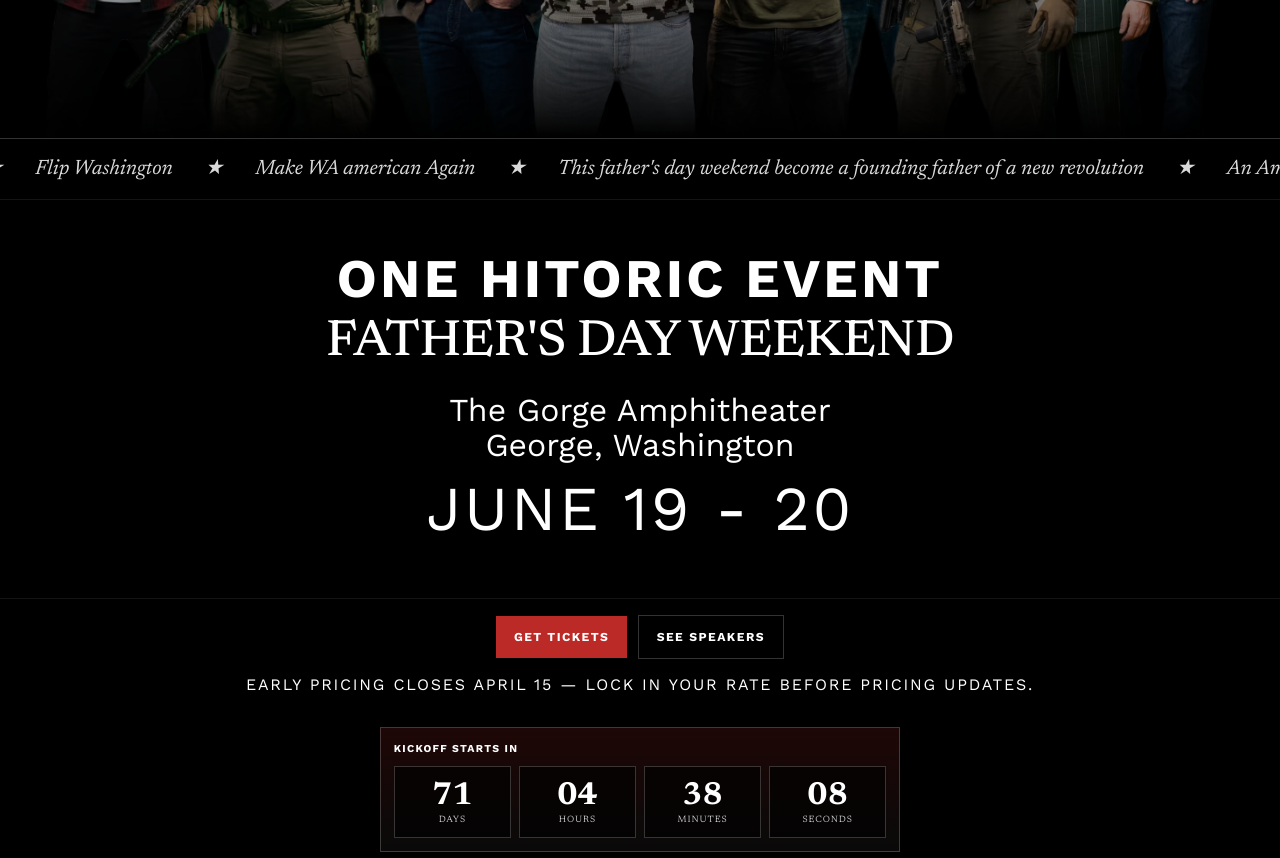
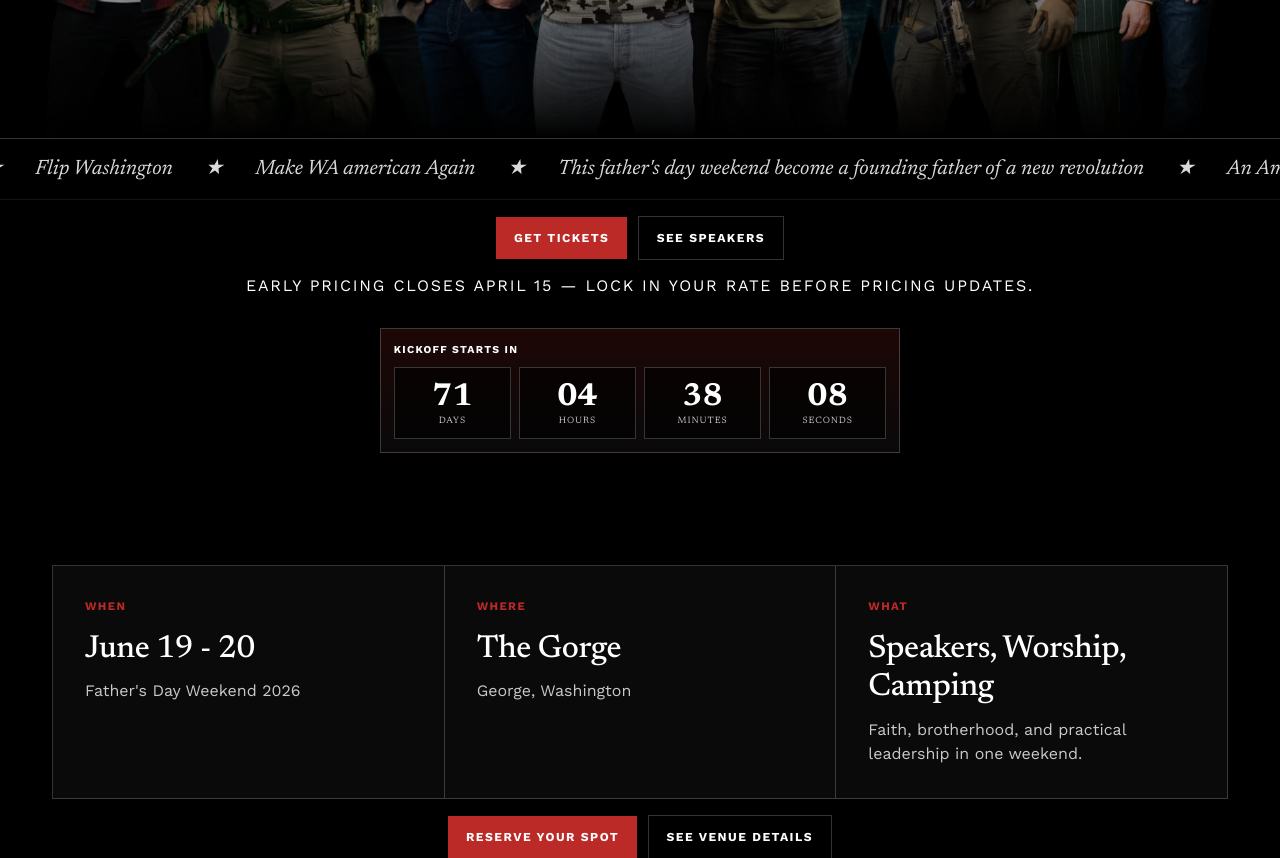
Before and after one commit to tylerthibault/freedomcon, a Flask app: page / in a window 1280 px wide. Shown: the part 809-1667 px from the top of the page. Run offline with Flask 3, Linux system fonts and the light colour scheme; some libraries are stand-ins or nearby versions.

Commit message:
update the hero

```diff
--- a/src/templates/public/landing/index.html
+++ b/src/templates/public/landing/index.html
@@ -1160,7 +1160,7 @@
             </div>
         </div> -->
         <div class="landing12-hero-media">
-            <img class="landing12-hero-title-image" src="{{ url_for('static', filename='img/Title.png') }}" alt="Rise of the Statesman title">
+            <img class="landing12-hero-title-image" src="{{ url_for('static', filename='img/title.png') }}" alt="Rise of the Statesman title">
             <img class="landing12-hero-lineup-image" src="{{ url_for('static', filename='img/TheGuysFadeFeet.avif') }}" alt="Freedom Con speakers lineup">
         </div>
     </section>
@@ -1188,13 +1188,13 @@
         </div>
     </section>
 
-    <section class="landing12-event-highlight" aria-label="Event weekend highlight">
+    <!-- <section class="landing12-event-highlight" aria-label="Event weekend highlight">
         <p class="landing12-event-highlight__eyebrow">One Hitoric Event</p>
         <h2 class="landing12-event-highlight__title">Father's Day Weekend</h2>
         <p class="landing12-event-highlight__venue">The Gorge Amphitheater</p>
         <p class="landing12-event-highlight__city">George, Washington</p>
         <p class="landing12-event-highlight__date">June 19 - 20</p>
-    </section>
+    </section> -->
 
     <section class="landing12-wrap" aria-label="Primary calls to action" style="padding-top: 1rem; padding-bottom: 2rem;">
         <div class="landing12-cta-row landing12-cta-row--center">
```
